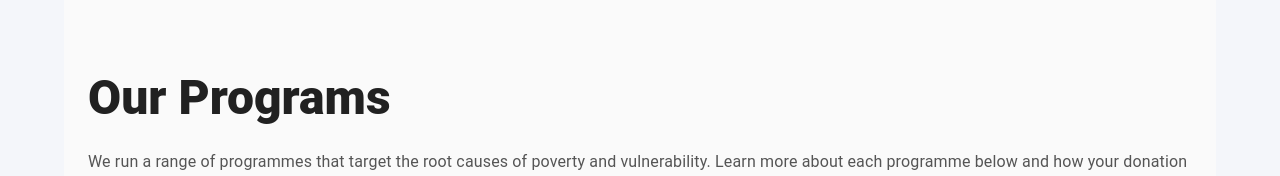
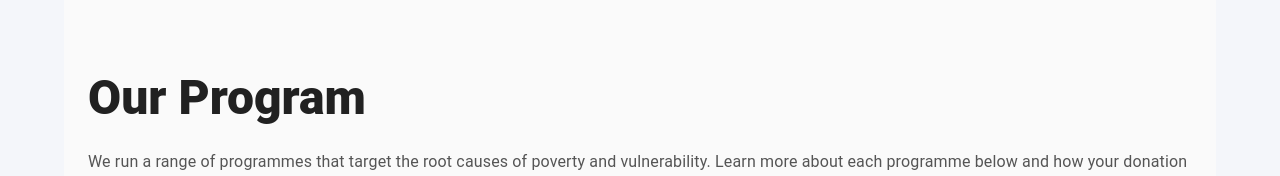
Before and after one commit to BU-SENG/foss-project-pearl-grey, a React (Vite) app: page /programs in a window 1280 px wide. Shown: the part 162-338 px from the top of the page. Built offline with nearby package versions, Linux system fonts and the light colour scheme.

Commit message:
update: added program.jsx

```diff
--- a/src/pages/Programs.jsx
+++ b/src/pages/Programs.jsx
@@ -28,7 +28,7 @@ export default function Programs() {
   return (
     <Box sx={{ bgcolor: '#fafafa', py: { xs: 6, md: 10 } }}>
       <Container maxWidth="lg">
-        <Typography variant="h3" sx={{ fontWeight: 800, mb: 3 }}>Our Programs</Typography>
+        <Typography variant="h3" sx={{ fontWeight: 800, mb: 3 }}>Our Program</Typography>
         <Typography sx={{ color: '#555', mb: 6 }}>We run a range of programmes that target the root causes of poverty and vulnerability. Learn more about each programme below and how your donation helps.</Typography>
 
         <Grid container spacing={4}>
```
